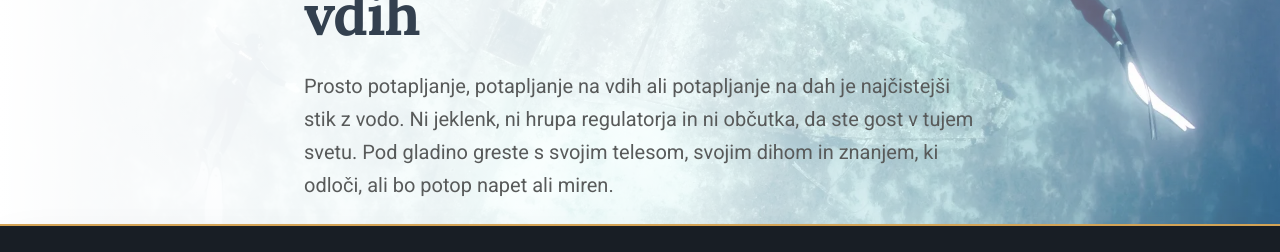
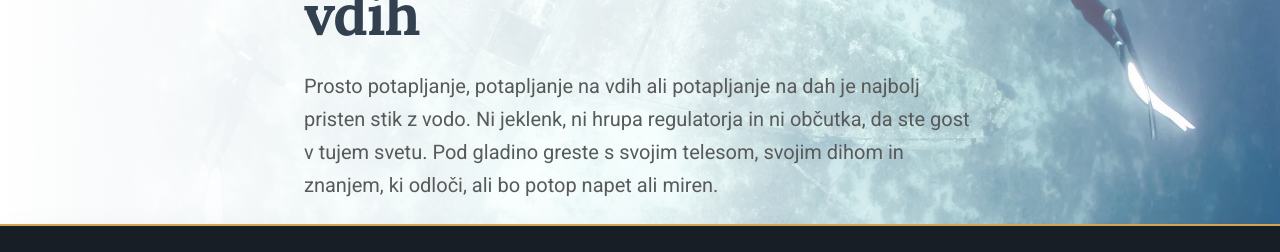
Before and after one commit to nesnes425/apnea-si-website, a Next.js app: page /prosto-potapljanje in a window 1280 px wide. Shown: the part 408-660 px from the top of the page. Built offline with nearby package versions, Linux system fonts and the light colour scheme; no server answers.

Commit message:
Update prosto potapljanje copy

```diff
--- a/app/(site)/prosto-potapljanje/page.tsx
+++ b/app/(site)/prosto-potapljanje/page.tsx
@@ -145,7 +145,7 @@ export default function ProstoPotapljanjePage() {
               Prosto potapljanje: kaj se zgodi, ko se pod vodo zanesete samo na en vdih
             </h1>
             <p className="text-[18px] md:text-[20px] text-body leading-[1.65] font-body mb-8">
-              Prosto potapljanje, potapljanje na vdih ali potapljanje na dah je najčistejši stik z vodo. Ni jeklenk, ni hrupa regulatorja in ni občutka, da ste gost v tujem svetu. Pod gladino greste s svojim telesom, svojim dihom in znanjem, ki odloči, ali bo potop napet ali miren.
+              Prosto potapljanje, potapljanje na vdih ali potapljanje na dah je najbolj pristen stik z vodo. Ni jeklenk, ni hrupa regulatorja in ni občutka, da ste gost v tujem svetu. Pod gladino greste s svojim telesom, svojim dihom in znanjem, ki odloči, ali bo potop napet ali miren.
             </p>
             <div className="flex flex-wrap gap-4">
               <Button asChild size="xl">
@@ -265,13 +265,13 @@ export default function ProstoPotapljanjePage() {
             </SectionHeading>
             <div className="space-y-6 text-[17px] text-body leading-[1.8] font-body">
               <p>
-                Rekordi niso cilj začetnega tečaja, so pa dober opomnik, kako napačna je predstava, da se človek pod vodo takoj znajde na robu svojih zmožnosti. Tekmovalci so v disciplinah prostega potapljanja dosegli globine, razdalje in čase, ki so se še pred nekaj desetletji zdeli nemogoči.
+                Rekordi niso cilj začetnega tečaja, so pa dober opomnik, kako napačna je predstava, da se človek pod vodo takoj znajde na robu svojih zmožnosti. Tekmovalci so v disciplinah prostega potapljanja v zadnjih letih dosegli globine, razdalje in čase, ki so se še pred nekaj desetletji zdeli nemogoči.
               </p>
               <p>
                 Po trenutnih AIDA podatkih je moški rekord v globinski disciplini stalne obtežitve 136 metrov, najdaljša moška dinamična apnea s plavutmi pa 319 metrov. V statični apnei je AIDA moški rekord 11 minut in 35 sekund, Guinnessov rekord z vnaprejšnjim dihanjem kisika pa je 29 minut in 3 sekunde. Med ženskami so številke prav tako izjemne: v AIDA tabeli je stalna obtežitev pri 123 metrih, dinamična apnea s plavutmi pa pri 280 metrih.
               </p>
               <p>
-                Ti podatki niso navodilo za posnemanje. So dokaz, da je prosto potapljanje resen šport, v katerem se srečajo fiziologija, tehnika, trening in velika mera samopoznavanja. Za večino ljudi je najpomembnejši prvi preskok precej bližje: ugotoviti, da se lahko pod vodo sprostijo in premaknejo veliko bolj mirno, kot so pričakovali.
+                Ti podatki niso navodilo za posnemanje. So dokaz, da je prosto potapljanje resen šport, v katerem se srečajo fiziologija, tehnika, trening in velika mera samopoznavanja. Za večino ljudi je najpomembnejši prvi preskok precej bližje: ugotoviti, da se lahko pod vodo sprostijo in gibajo veliko bolj mirno, kot so pričakovali.
               </p>
             </div>
           </div>
```
